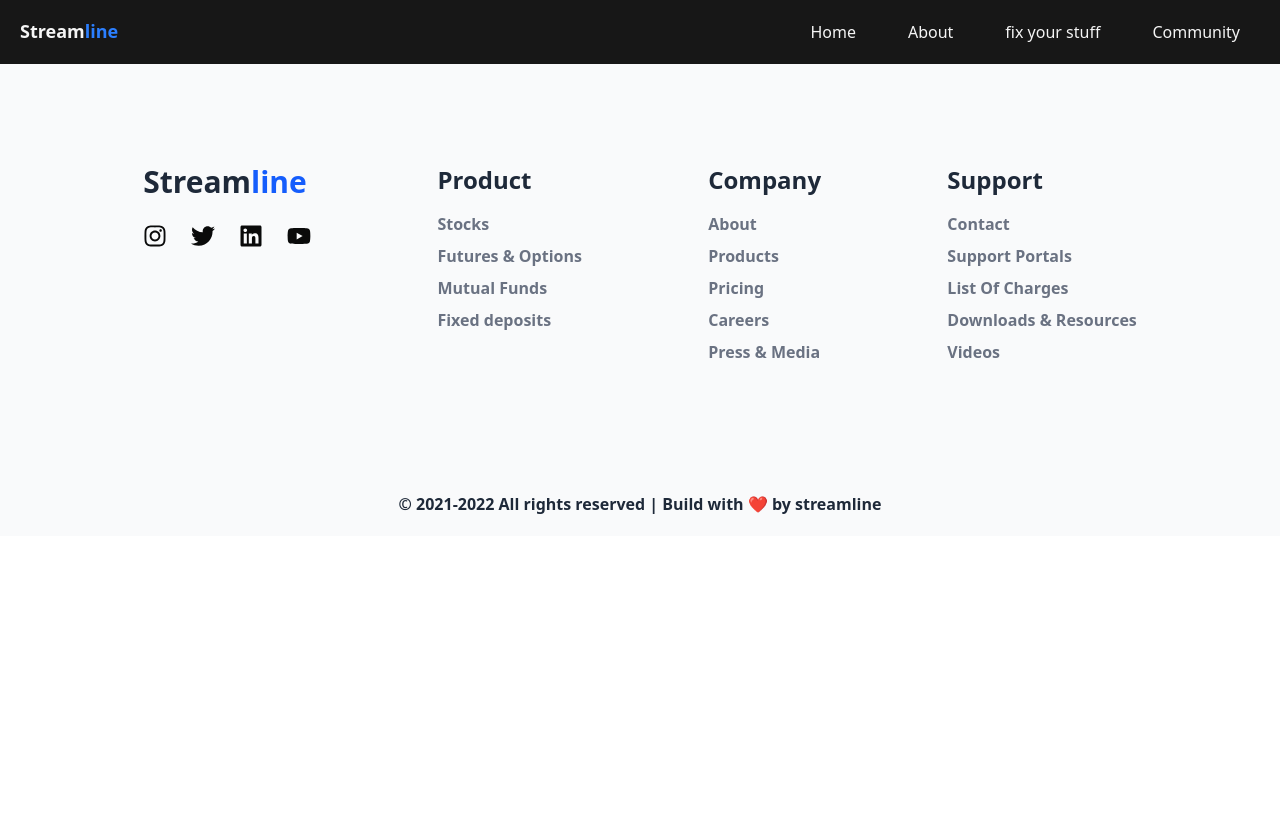
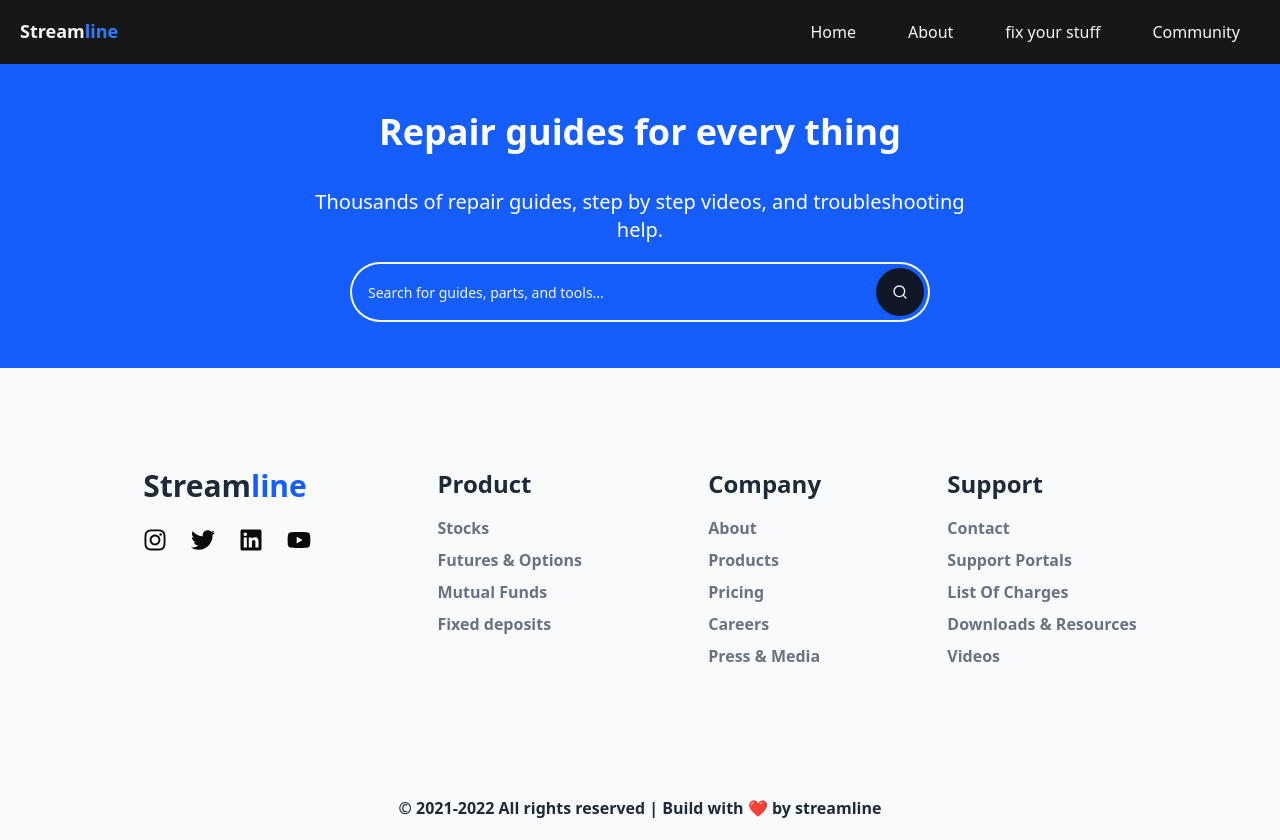
Before and after one commit to amamFz/sehatica, a Next.js app: page / in a window 1280 px wide. Before the commit the page ends 800 px from the top, so only its background shows below. Built offline with nearby package versions, Linux system fonts and the light colour scheme.

Commit message:
modifikasi folder pages menjadi sections

```diff
--- a/app/page.tsx
+++ b/app/page.tsx
@@ -1,9 +1,9 @@
-import Image from "next/image";
+import Homepage from "@/components/sections/Homesection/Homepage";
 
 export default function Home() {
   return (
     <>
-
+    <Homepage />
     </>
   );
 }
```
Also changed, not shown: components/sections/Categorysection/Categorysection.tsx (added), components/sections/Homesection/Homepage.tsx (renamed from components/pages/Homepage/Homepage.tsx).
